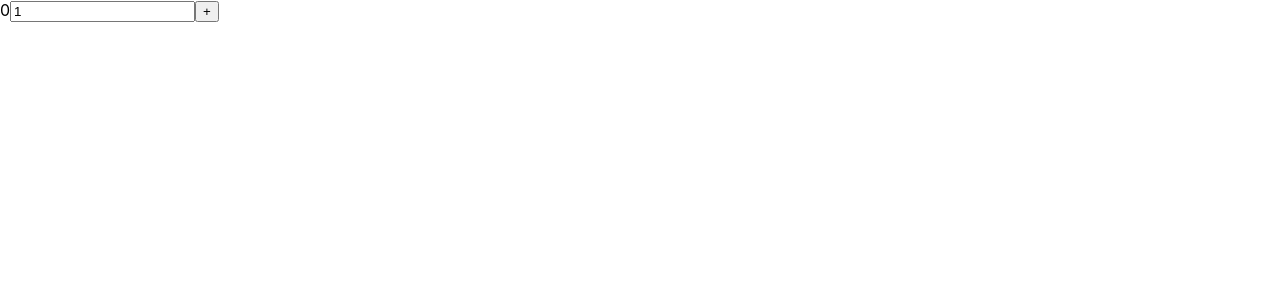
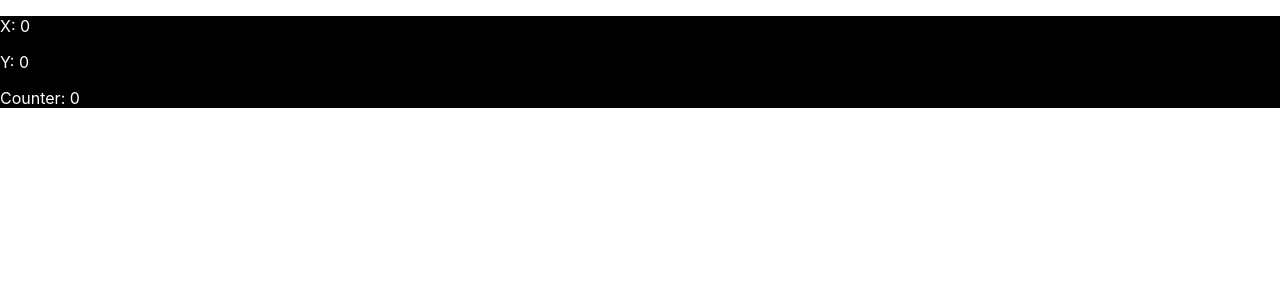
Before and after one commit to Ashtart000/cra-first-project, a React (Create React App) app: page / in a window 1280 px wide. Shown: the top 300 px of the page. Built offline with nearby package versions, Linux system fonts and the light colour scheme.

Commit message:
setState callback (new state based on previous)

```diff
--- a/src/components/MouseTracker/MouseTracker.js
+++ b/src/components/MouseTracker/MouseTracker.js
@@ -3,8 +3,18 @@ import React, { useState, useEffect } from 'react';
 const MouseTracker = (props) => {
     const [coordinates, setCoordinates] = useState({
         x: 0,
-        y: 0
+        y: 0,
+        counter: 0
     })
+
+    const clickHandler = () => {
+        setCoordinates((previousState) => {
+            return {
+                ...previousState,
+                counter: coordinates.counter + 1
+            }
+        })
+    }
 
     useEffect(() => {
         window.addEventListener('mousemove', tracker);
@@ -12,29 +22,61 @@ const MouseTracker = (props) => {
             window.removeEventListener('mousemove', tracker);
         }
     }, [])
-
     // useEffect(() => {// code}, [])  --->>> componentDidMount
-
     // useEffect(() => {// code}, [//dependecy/dependecies])  --->>> componentDidUpdate
-
     /* useEffect(() => {
         // code
         return () => {}   --->>> componentWillUnmount
     }, []) */
 
     const tracker = (event) => {
-        setCoordinates({
-            x: event.clientX,
-            y: event.clientY
+        setCoordinates((previousState) => {
+            return {
+                ...previousState,
+                x: event.clientX,
+                y: event.clientY
+            }
         })
     }
 
     return (
-        <div>
+        <div onClick={clickHandler} style={{backgroundColor: 'black', color: 'white'}}>
             <p>X: {coordinates.x}</p>
             <p>Y: {coordinates.y}</p>
+            <p>Counter: {coordinates.counter}</p>
         </div>
     );
 }
 
 export default MouseTracker;
+
+
+/*
+// Як працює setState у класовій компоненті
+this.state = { // previous state
+    x: 0,
+    y: 0,
+    counter: 0
+}
+this.setState({ // new state
+    counter: this.state.counter + 1
+})
+{...previousState, ...newState}
+->
+{x: 0, y: 0, counter: 1}
+--->>> новий стан доповнюється попереднім
+// як працює хуковий setState (у функціональній компоненті)
+previousState = {
+    x: 0,
+    y: 0,
+    counter: 0
+}
+setState({ // new state
+    counter: counter + 1
+})
+{...newState}
+->
+{counter: NaN}
+--->>> поточний стан не доповнюється попереднім
++ ми втрачаємо змінні стану
+*/
--- a/src/components/app.js
+++ b/src/components/app.js
@@ -1,12 +1,12 @@
 import React from "react";
-import NewCounterFunction from "./NewCounter/NewCounterFunction";
+import MouseTracker from "./MouseTracker/MouseTracker";
 
 
 class App extends React.Component {
 
     render() {
         return (
-            <NewCounterFunction />
+            <MouseTracker />
         )
     }
 }
```
